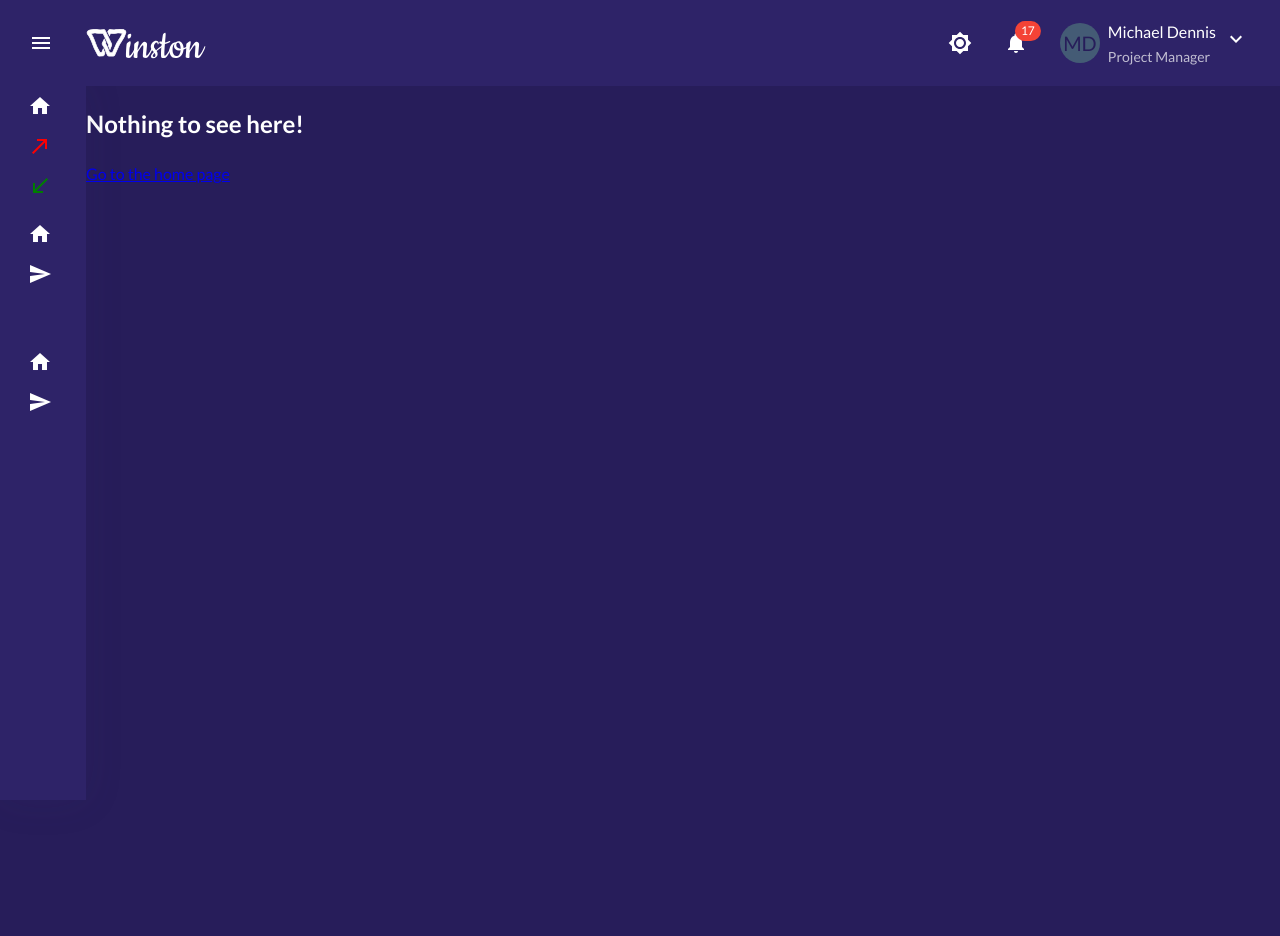
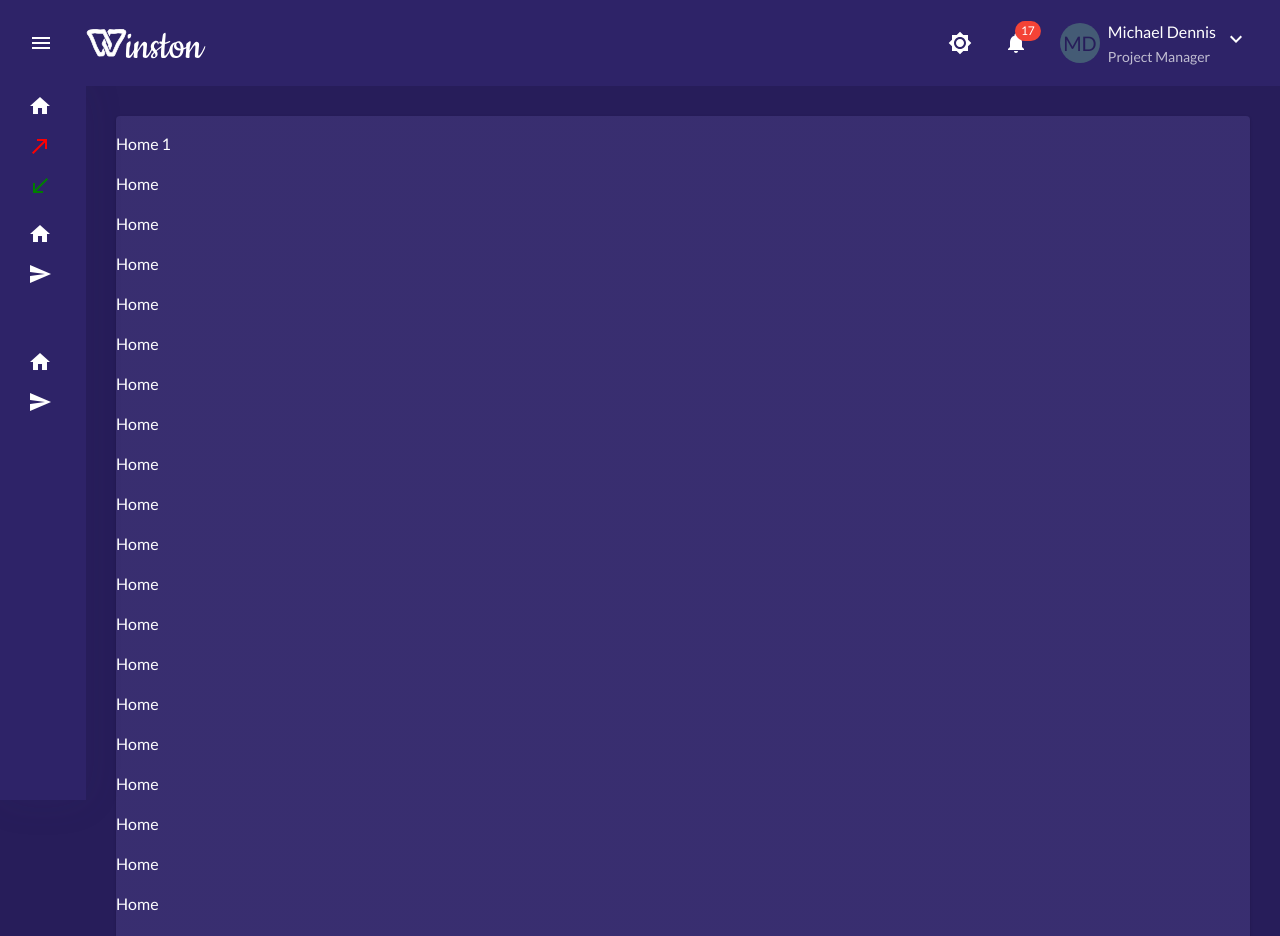
Before and after one commit to Winston-Services/dev.winston.services, a React (Create React App) app: page /home in a window 1280 px wide. Shown: the top 936 px of the page. Before the commit the page ends 800 px from the top, so only its background shows below. Built offline with nearby package versions, Linux system fonts and the light colour scheme.

Commit message:
Done layout changes, Fixed user profile dropdown issue

```diff
--- a/src/App.js
+++ b/src/App.js
@@ -5,19 +5,47 @@ import NoMatch from './pages/NoMatch';
 import { CircularProgress } from '@mui/material';
 
 const Dashboard = React.lazy(() => import('./pages/Dashboard'));
+const Counter = React.lazy(() => import('./pages/Counter'));
+const Home = React.lazy(() => import('./pages/Home'));
+const About = React.lazy(() => import('./pages/About'));
 
 export default function App() {
   return (
     <Routes>
       <Route path="/" element={<AuthLayout />}>
         <Route
-          path="dashboard"
+          path="/"
           element={
             <React.Suspense fallback={<CircularProgress />}>
               <Dashboard />
             </React.Suspense>
           }
         />
+        <Route
+          path="/counter"
+          element={
+            <React.Suspense fallback={<CircularProgress />}>
+              <Counter />
+            </React.Suspense>
+          }
+        />
+        <Route
+          path="/home"
+          element={
+            <React.Suspense fallback={<CircularProgress />}>
+              <Home />
+            </React.Suspense>
+          }
+        />
+        <Route
+          path="/about"
+          element={
+            <React.Suspense fallback={<CircularProgress />}>
+              <About />
+            </React.Suspense>
+          }
+        />
+
         <Route path="*" element={<NoMatch />} />
       </Route>
     </Routes>
--- a/src/index.css
+++ b/src/index.css
@@ -24,7 +24,7 @@ body,
 }
 *:hover::-webkit-scrollbar-thumb,
 *:focus::-webkit-scrollbar-thumb {
-  background-color: #00000040;
+  background-color: #00000080;
   border-radius: 5px;
   border: 2px solid transparent;
   background-clip: content-box;
--- a/src/index.js
+++ b/src/index.js
@@ -7,14 +7,17 @@ import ThemeLoader from './components/theme-loader';
 import './index.css';
 import App from './App';
 import reportWebVitals from './reportWebVitals';
+import { Box } from '@mui/material';
 
 ReactDOM.render(
   <React.StrictMode>
     <Provider store={store}>
       <ThemeLoader>
-        <BrowserRouter>
-          <App />
-        </BrowserRouter>
+        <Box sx={{ display: 'flex' }}>
+          <BrowserRouter>
+            <App />
+          </BrowserRouter>
+        </Box>
       </ThemeLoader>
     </Provider>
   </React.StrictMode>,
--- a/src/layouts/AuthLayout.jsx
+++ b/src/layouts/AuthLayout.jsx
@@ -1,32 +1,23 @@
 import React from 'react';
 import { Outlet } from 'react-router-dom';
-// import config from './../config';
-// import useAuthLayoutStyle from '../services/wallet/common/useAuthLayoutStyle';
 import SideBar from './common/SideBar';
 import TopNav from './common/TopNav';
-// import { FooterBanner } from './../components/common/FooterBanner';
-// import Footer from '../components/common/Footer';
-import Box from '@mui/material/Box';
+import { Box, Container } from '@mui/material';
 
 function Layout() {
-  // const classes = useAuthLayoutStyle();
   return (
     <>
       {/* TODO: Need to update once we have redux state for error {state.errors ? <Toast message={state.errors} /> : null} */}
-      <Box
-        sx={{ display: 'flex', height: '100%', maxHeight: 'calc(100% - 86px)' }}
-      >
+      <Box sx={{ display: 'flex', width: '100%' }}>
         <TopNav />
         <SideBar />
-        <Box sx={{ display: 'flex', width: '100%', marginTop: '86px' }}>
+        <Container
+          maxWidth="false"
+          style={{ marginTop: '86px', padding: '30px' }}
+        >
           <Outlet />
-        </Box>
+        </Container>
       </Box>
-      {/* <FooterBanner />
-      <Footer
-        title={config.footerTitle}
-        description={config.footerDescription}
-      /> */}
     </>
   );
 }
--- a/src/layouts/common/TopNav.jsx
+++ b/src/layouts/common/TopNav.jsx
@@ -87,7 +87,7 @@ function TopNav() {
         </IconButton>
         Notifications
       </MenuItem>
-      <MenuItem onClick={handleProfileMenuOpen}>
+      <MenuItem>
         <IconButton
           aria-label="account of current user"
           aria-controls="primary-search-account-menu"
@@ -98,7 +98,7 @@ function TopNav() {
         </IconButton>
         Profile
       </MenuItem>
-      <MenuItem onClick={handleProfileMenuOpen}>
+      <MenuItem>
         <IconButton
           aria-label="account of current user"
           aria-controls="primary-search-account-menu"
--- a/src/pages/Counter.jsx
+++ b/src/pages/Counter.jsx
@@ -1,26 +1,17 @@
-import { Button, Grid } from "@mui/material";
-import React from "react";
-import { useSelector, useDispatch } from "react-redux";
-import { decrement, increment } from "../store/counter";
+import { Button, Grid } from '@mui/material';
+import React from 'react';
 
 export default function Counter() {
-  const count = useSelector((state) => state.counter.value);
-  const dispatch = useDispatch();
-
   return (
     <Grid container spacing={4}>
       <Grid item>
-        <Button onClick={() => dispatch(increment())} variant="contained">
-          Increment
-        </Button>
+        <Button variant="contained">Increment</Button>
       </Grid>
       <Grid item>
-        <span>{count}</span>
+        <span>{0}</span>
       </Grid>
       <Grid item>
-        <Button onClick={() => dispatch(decrement())} variant="contained">
-          Decrement
-        </Button>
+        <Button variant="contained">Decrement</Button>
       </Grid>
     </Grid>
   );
--- a/src/pages/Dashboard.jsx
+++ b/src/pages/Dashboard.jsx
@@ -1,56 +1,5 @@
-import * as React from "react";
-import { Routes, Route, Outlet, Link } from "react-router-dom";
+import * as React from 'react';
 
 export default function Dashboard() {
-  // These routes are defined when this component is loaded on demand via
-  // dynamic import() on the home page!
-  return (
-    <Routes>
-      <Route path="/" element={<DashboardLayout />}>
-        <Route index element={<DashboardIndex />} />
-        <Route path="messages" element={<Messages />} />
-      </Route>
-    </Routes>
-  );
+  return <div>Dashboard</div>;
 }
-
-function DashboardLayout() {
-  return (
-    <div>
-      <nav>
-        <ul>
-          <li>
-            <Link to="/dashboard">Dashboard Home</Link>
-          </li>
-          <li>
-            <Link to="/dashboard/messages">Messages</Link>
-          </li>
-        </ul>
-      </nav>
-
-      <hr />
-
-      <Outlet />
-    </div>
-  );
-}
-
-function DashboardIndex() {
-  return (
-    <div>
-      <h2>Dashboard Index</h2>
-    </div>
-  );
-}
-
-function Messages() {
-  return (
-    <div>
-      <h2>Messages</h2>
-      <ul>
-        <li>Message 1</li>
-        <li>Message 2</li>
-      </ul>
-    </div>
-  );
-}
--- a/src/pages/Home.jsx
+++ b/src/pages/Home.jsx
@@ -1,9 +1,58 @@
-import React from 'react'
+import React from 'react';
+import { Card } from '@mui/material';
 function Home() {
   return (
-    <div>
-      <h2>Home</h2>
-    </div>
-  )
+    <Card>
+      <p>Home 1</p>
+      <p>Home</p>
+      <p>Home</p>
+      <p>Home</p>
+      <p>Home</p>
+      <p>Home</p>
+      <p>Home</p>
+      <p>Home</p>
+      <p>Home</p>
+      <p>Home</p>
+      <p>Home</p>
+      <p>Home</p>
+      <p>Home</p>
+      <p>Home</p>
+      <p>Home</p>
+      <p>Home</p>
+      <p>Home</p>
+      <p>Home</p>
+      <p>Home</p>
+      <p>Home</p>
+      <p>Home</p>
+      <p>Home</p>
+      <p>Home</p>
+      <p>Home</p>
+      <p>Home</p>
+      <p>Home</p>
+      <p>Home</p>
+      <p>Home</p>
+      <p>Home</p>
+      <p>Home</p>
+      <p>Home</p>
+      <p>Home</p>
+      <p>Home</p>
+      <p>Home</p>
+      <p>Home</p>
+      <p>Home</p>
+      <p>Home</p>
+      <p>Home</p>
+      <p>Home</p>
+      <p>Home</p>
+      <p>Home</p>
+      <p>Home</p>
+      <p>Home</p>
+      <p>Home</p>
+      <p>Home</p>
+      <p>Home</p>
+      <p>Home</p>
+      <p>Home</p>
+      <p>Home</p>
+    </Card>
+  );
 }
-export default Home
+export default Home;
```
Also changed, not shown: src/components/scroll-to-top/index.jsx (+4 -4 lines).
